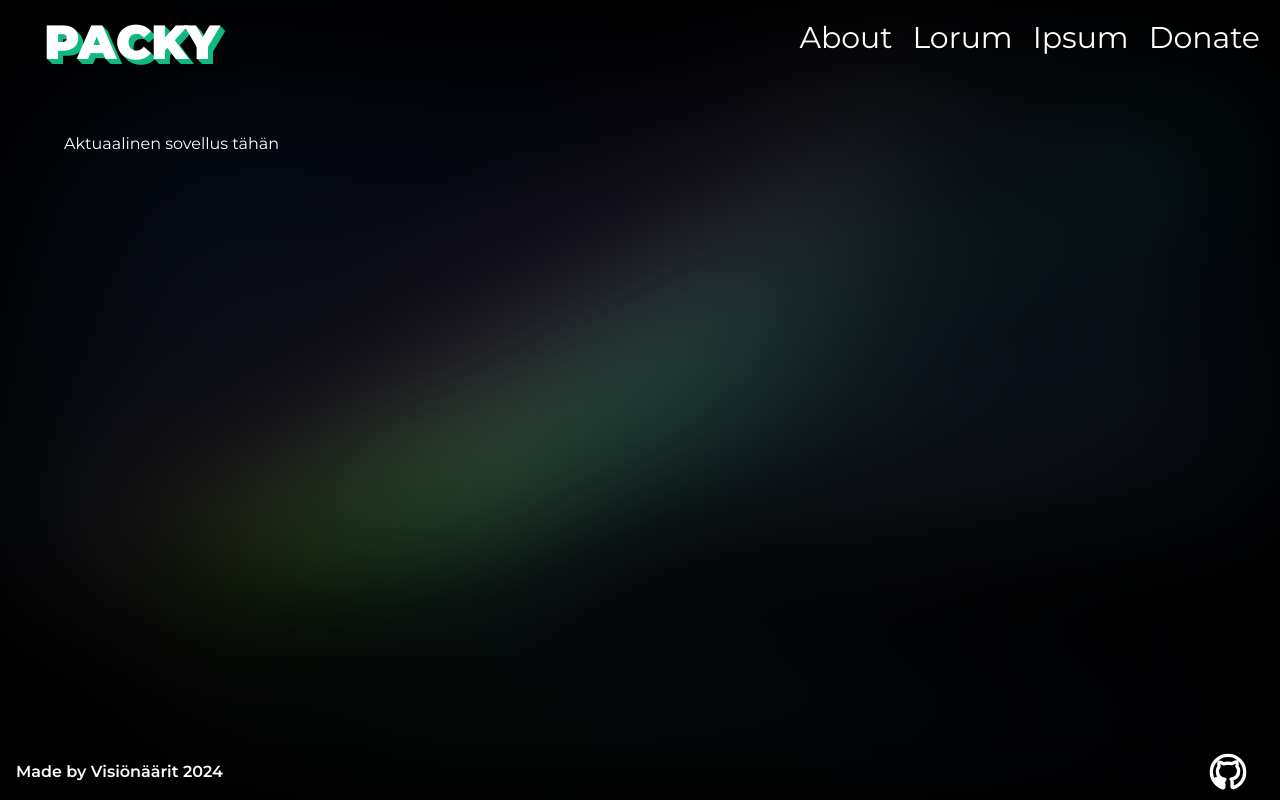
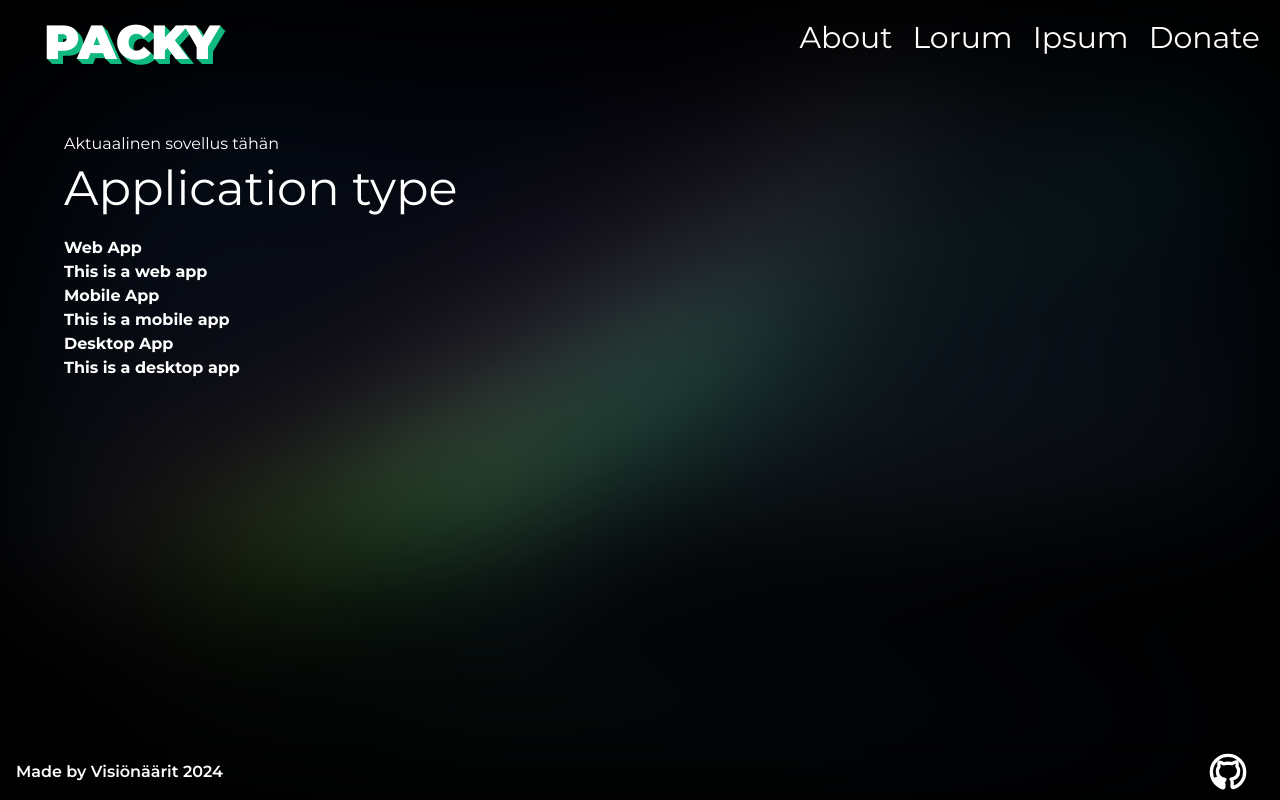
Before and after one commit to AugustBoesen/packy, a Next.js app: page /mindmap in a window 1280 px wide. Built offline with nearby package versions, Linux system fonts and the light colour scheme.

Commit message:
mindmap/page.tsx muokattu ja components/MinMap_Table.tsx muokattu

```diff
--- a/app/mindmap/page.tsx
+++ b/app/mindmap/page.tsx
@@ -1,3 +1,15 @@
+//importoidaan toiminnallisuus MinMap_Tablesta
+import Modal from '../../components/MinMap_Table';
+
+//määritellään ja exportataan funktio Mindmap()
 export default function Mindmap() {
-  return <main>Aktuaalinen sovellus tähän</main>;
+  //palauttaa reitille /mindmap toiminnallisuuden
+  return (
+    <main>
+      <>
+        Aktuaalinen sovellus tähän
+        <Modal />
+      </>
+    </main>
+  );
 }
--- a/components/MinMap_Table.tsx
+++ b/components/MinMap_Table.tsx
@@ -1,20 +1,57 @@
-('');
-const OhjelmointiKielet = ['java script', 'typescript', 'ubuntu'];
+//importoidaan data
+import jsonData from '../db/packy.json';
 
-function Modal({ taulukko }: { taulukko: string[] }) {
+//luodaan interface datan tietoja varten jossa data tyypitetään
+interface Item {
+  code: string;
+  id: number;
+  name: string;
+  description: string;
+}
+
+//määritellään muuttuja parseData joka on tyyppiä Item[], sisältää item tyyppisiä objekteja
+const parsedData: Item[] = jsonData as Item[];
+
+//luodaan funktio getItemByCode, joka on tyyppiä Item[], jonka parametriksi tulee string tyyppinen parametri
+function getItemByCode(code: string): Item[] {
+  //alustetaan Item[] tyyppinen tyhjä taulukko i
+  let i: Item[] = [];
+  //käydään läpi parsedData taulukon alkioiden code propertyt ja jos ne ovat samankaltaisia kuin 'app'
+  //ne pushataan i taulukkoon.
+  parsedData.forEach((item) => {
+    if (item.code === 'app') {
+      i.push(item);
+    }
+  });
+  //Lopuksi palautetaan i taulukko
+  return i;
+}
+
+//määritellään funktio ParsedDataComponent(), joka exportataan
+export default function ParsedDataComponent() {
+  //määritellään muuttuja app, joka sisältää funktion getItemByCoden palautusarvon
+  const app = getItemByCode('app');
+
+  //määritellään funktio renderData joka ottaa parametrikseen item[] tyyppisen data objektin
+  function renderData(data: Item[]) {
+    //funktio palauttaa listan jokaisen nimen ja descriptionin data parametrista
     return (
       <ul>
-      {taulukko.map((item, index) => (
-        <li key={index}>{item}</li>
+        {data.map((item) => (
+          <li key={item.id}>
+            <strong>{item.name}</strong>
+            <br />
+            <strong>{item.description}</strong>
+          </li>
         ))}
       </ul>
     );
   }
-export default function Kakka() {
+  //funktio ParsedDataComponent() palauttaa objektin joka sisältää tiedot joita renderData funktio palauttaa
   return (
-    <>
-      <h2>tähän otsikko</h2>
-      <Modal taulukko={OhjelmointiKielet} />
-    </>
+    <div>
+      <h1>Application type</h1>
+      {app && renderData(app)}
+    </div>
   );
 }
```
Lines whose indentation alone changed are shown as unchanged.
